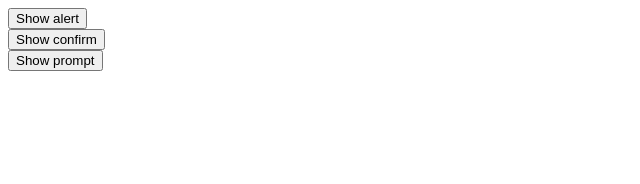
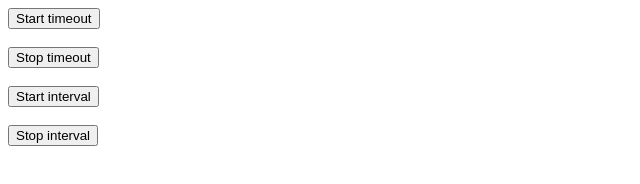
Before and after one commit to mdasif8393/lws-javascript, a plain HTML site: page index.html in a window 1280 px wide. Shown: the whole page, without its empty margins (0-640 px from the left). Drawn offline with Linux system fonts and the light colour scheme.

Commit message:
[Done --> Bom timeout]

```diff
--- a/bom-timing.js
+++ b/bom-timing.js
@@ -0,0 +1,26 @@
+const timeout = document.getElementById("timeout");
+const interval = document.getElementById("interval");
+
+let timeOutInstance;
+
+function startTimeout() {
+    timeOutInstance = setTimeout(() => {
+        timeout.innerHTML = "3 seconds over!"
+    }, 3000);
+}
+
+function stopTimeout() {
+    clearTimeout(timeOutInstance);
+}
+
+let intervalInstance;
+
+function startInterval() {
+    intervalInstance = setInterval(() => {
+        interval.innerHTML = new Date().toLocaleTimeString();
+    }, 1000);
+}
+
+function stoptInterval() {
+    clearInterval(intervalInstance);
+}
--- a/index.html
+++ b/index.html
@@ -6,13 +6,15 @@
     <title>Document</title>
 </head>
 <body>
-    <div id="confirm"></div>
-    <div id="prompt"></div>
 
-    <div><input type="button" value="Show alert" onclick="showAlert()"></div>
-    <div><input type="button" value="Show confirm" onclick="showConfirm()"></div>
-    <div><input type="button" value="Show prompt" onclick="showPrompt()"></div>
+    <div id="timeout"></div>
+    <div id="interval"></div>
 
-    <script src="bom-popup.js"></script>
+    <button onclick="startTimeout()">Start timeout</button><br><br>
+    <button onclick="stopTimeout()">Stop timeout</button><br><br>
+    <button onclick="startInterval()">Start interval</button><br><br>
+    <button onclick="stoptInterval()">Stop interval</button>
+
+    <script src="bom-timing.js"></script>
 </body>
 </html>
```
